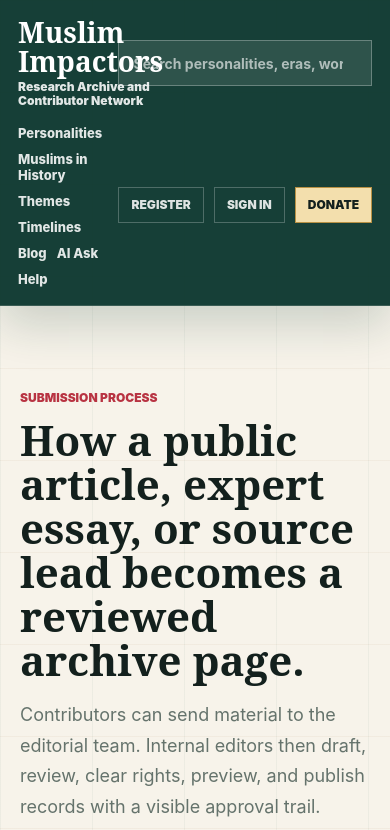
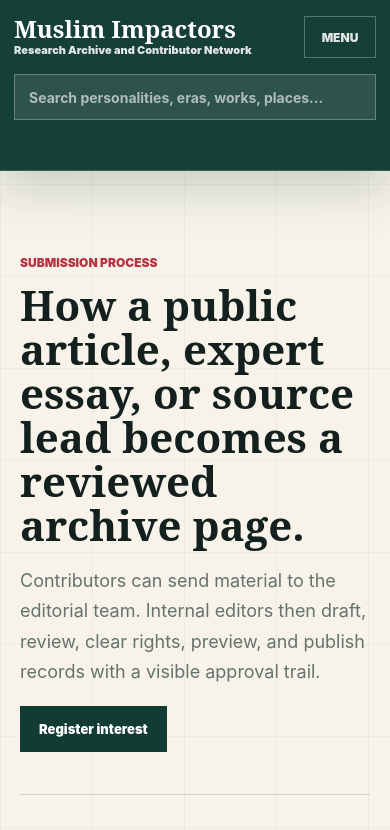
Before and after one commit to crmlegend/muslimimpactors, a Next.js app: page /workflow in a window 390 px wide. Shown: the top 830 px of the page. Built offline with nearby package versions, Linux system fonts and the light colour scheme.

Commit message:
Publish seeded content and fix mobile header

```diff
--- a/src/app/(frontend)/ArchiveHeader.tsx
+++ b/src/app/(frontend)/ArchiveHeader.tsx
@@ -8,6 +8,7 @@
 
 export default function ArchiveHeader() {
   const [helpOpen, setHelpOpen] = useState(false)
+  const [mobileMenuOpen, setMobileMenuOpen] = useState(false)
   const [query, setQuery] = useState('')
   const [searchFocused, setSearchFocused] = useState(false)
 
@@ -25,15 +26,26 @@
   }, [query])
 
   return (
-    <header className="archive-header">
-      <div className="brand-stack">
-        <Link className="wordmark" href="/">
-          Muslim Impactors
-        </Link>
-        <span>Research Archive and Contributor Network</span>
+    <header className={`archive-header ${mobileMenuOpen ? 'menu-open' : ''}`}>
+      <div className="header-top-row">
+        <div className="brand-stack">
+          <Link className="wordmark" href="/">
+            Muslim Impactors
+          </Link>
+          <span>Research Archive and Contributor Network</span>
+        </div>
+        <button
+          aria-controls="archive-primary-nav"
+          aria-expanded={mobileMenuOpen}
+          className="mobile-menu-toggle"
+          onClick={() => setMobileMenuOpen((value) => !value)}
+          type="button"
+        >
+          Menu
+        </button>
       </div>
 
-      <nav className="utility-nav" aria-label="Primary navigation">
+      <nav className="utility-nav" aria-label="Primary navigation" id="archive-primary-nav">
         <Link href="/personalities">Personalities</Link>
         <Link href="/muslims-in-history">Muslims in History</Link>
         <Link href="/themes">Themes</Link>
--- a/src/app/(frontend)/styles.css
+++ b/src/app/(frontend)/styles.css
@@ -76,6 +76,7 @@
   top: 0;
   z-index: 20;
   display: grid;
+  grid-template-areas: 'brand nav actions search';
   grid-template-columns:
     minmax(210px, 0.24fr) minmax(500px, 1fr) minmax(250px, auto)
     minmax(360px, 0.48fr);
@@ -91,6 +92,15 @@
   box-shadow: 0 18px 45px rgba(18, 60, 51, 0.2);
 }
 
+.header-top-row {
+  grid-area: brand;
+  display: flex;
+  align-items: flex-start;
+  justify-content: space-between;
+  gap: 16px;
+  min-width: 0;
+}
+
 .brand-stack {
   display: grid;
   gap: 3px;
@@ -127,7 +137,23 @@
   display: block;
 }
 
+.mobile-menu-toggle {
+  display: none;
+  align-items: center;
+  justify-content: center;
+  min-width: 72px;
+  min-height: 42px;
+  padding: 0 14px;
+  border: 1px solid rgba(255, 255, 255, 0.28);
+  color: rgba(255, 255, 255, 0.88);
+  background: transparent;
+  font-size: 12px;
+  font-weight: 900;
+  text-transform: uppercase;
+}
+
 .utility-nav {
+  grid-area: nav;
   display: flex;
   align-items: center;
   justify-content: center;
@@ -154,6 +180,7 @@
 }
 
 .header-actions {
+  grid-area: actions;
   display: flex;
   justify-content: flex-end;
   flex-wrap: wrap;
@@ -229,6 +256,7 @@
 }
 
 .search-area {
+  grid-area: search;
   position: relative;
   min-width: 0;
 }
@@ -2913,19 +2941,20 @@
 
 @media (max-width: 1500px) {
   .archive-header {
-    grid-template-columns: minmax(180px, 0.36fr) minmax(320px, 1fr) minmax(220px, auto);
+    grid-template-areas:
+      'brand actions search'
+      'nav nav nav';
+    grid-template-columns: minmax(180px, 0.36fr) minmax(220px, auto) minmax(320px, 1fr);
   }
 
   .utility-nav {
-    grid-column: 1 / -1;
-    grid-row: 2;
     justify-content: flex-start;
     flex-wrap: wrap;
     padding-top: 2px;
   }
 
-  .search-area {
-    grid-column: 2 / -1;
+  .header-actions {
+    justify-content: flex-start;
   }
 }
 
@@ -2991,32 +3020,81 @@
   .archive-header {
     position: static;
     grid-template-columns: 1fr;
-    padding: 18px;
+    grid-template-areas:
+      'brand'
+      'search'
+      'nav'
+      'actions';
+    gap: 16px;
+    padding: 18px 18px 20px;
+  }
+
+  .header-top-row {
+    align-items: flex-start;
   }
 
   .brand-stack {
-    order: 1;
+    max-width: calc(100% - 88px);
   }
 
   .utility-nav {
-    order: 2;
-    justify-content: flex-start;
+    display: grid;
+    grid-template-columns: repeat(2, minmax(0, 1fr));
+    gap: 10px 16px;
     width: 100%;
+    justify-content: initial;
+  }
+
+  .utility-nav a,
+  .help-trigger {
+    min-width: 0;
+  }
+
+  .header-actions {
+    display: grid;
+    grid-template-columns: repeat(2, minmax(0, 1fr));
+    gap: 10px;
+    width: 100%;
+    justify-content: initial;
+  }
+
+  .header-actions a {
+    justify-content: center;
+    min-width: 0;
+    padding: 0 10px;
+  }
+
+  .header-actions .donate-link {
+    grid-column: 1 / -1;
+  }
+
+  .mobile-menu-toggle {
+    display: inline-flex;
+    flex-shrink: 0;
+  }
+
+  .archive-header:not(.menu-open) .utility-nav,
+  .archive-header:not(.menu-open) .header-actions {
+    display: none;
   }
 
   .search-area {
-    order: 3;
-  }
-
-  .header-actions {
-    order: 4;
-    justify-content: flex-start;
+    width: 100%;
+  }
+
+  .search-box {
+    min-width: 0;
+  }
+
+  .search-box input {
+    min-width: 0;
   }
 
   .mega-search {
     left: 0;
     right: auto;
     width: 100%;
+    max-width: 100%;
   }
 
   .mega-search-grid,
@@ -3052,6 +3130,24 @@
     grid-template-columns: repeat(4, minmax(64px, 1fr));
   }
 
+  .hero-figure {
+    min-height: 0;
+    gap: 26px;
+    padding: 34px 18px 44px;
+  }
+
+  .focus-copy h1,
+  .focus-copy h2 {
+    max-width: 100%;
+    font-size: clamp(44px, 14vw, 64px);
+    text-wrap: wrap;
+  }
+
+  .focus-copy p {
+    max-width: 100%;
+    font-size: 17px;
+  }
+
   .page-hero,
   .profile-hero,
   .story-preview-main,
@@ -3118,6 +3214,23 @@
 }
 
 @media (max-width: 560px) {
+  .archive-header {
+    padding: 16px 14px 18px;
+  }
+
+  .header-top-row {
+    gap: 12px;
+  }
+
+  .wordmark {
+    font-size: 24px;
+  }
+
+  .brand-stack span,
+  .brand-stack small {
+    font-size: 11px;
+  }
+
   .search-box {
     grid-template-columns: 1fr;
   }
@@ -3151,6 +3264,19 @@
     grid-template-columns: repeat(3, minmax(0, 1fr));
   }
 
+  .utility-nav {
+    grid-template-columns: 1fr;
+    gap: 8px;
+  }
+
+  .header-actions {
+    grid-template-columns: 1fr;
+  }
+
+  .header-actions .donate-link {
+    grid-column: auto;
+  }
+
   .portrait-tile.is-featured {
     grid-column: span 1;
     grid-row: span 1;
@@ -3191,4 +3317,17 @@
   .utility-nav {
     gap: 10px;
   }
-}
+
+  .hero-actions {
+    display: grid;
+    grid-template-columns: 1fr;
+  }
+
+  .hero-actions .button {
+    width: 100%;
+  }
+
+  .focus-meta {
+    padding-left: 12px;
+  }
+}
```
Also changed, not shown: src/app/archive-bootstrap/route.ts (+185 -9 lines).
